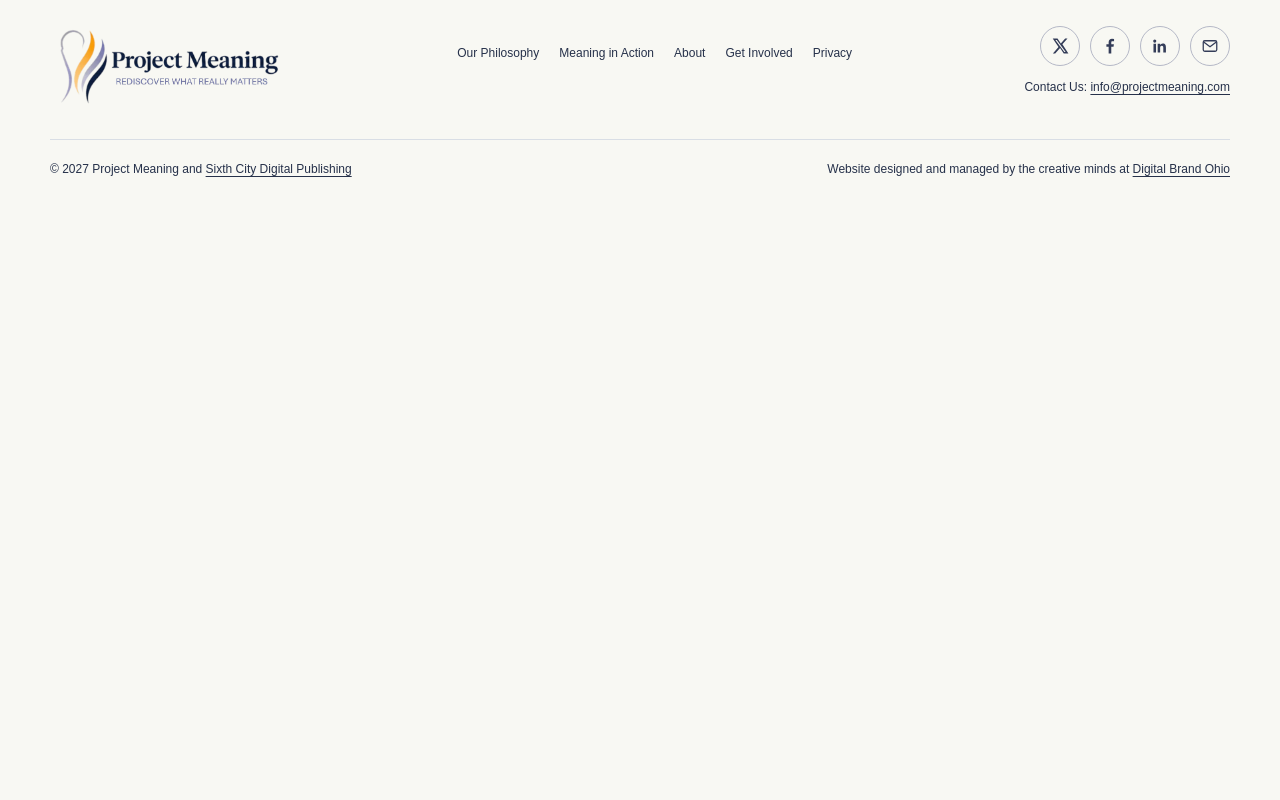
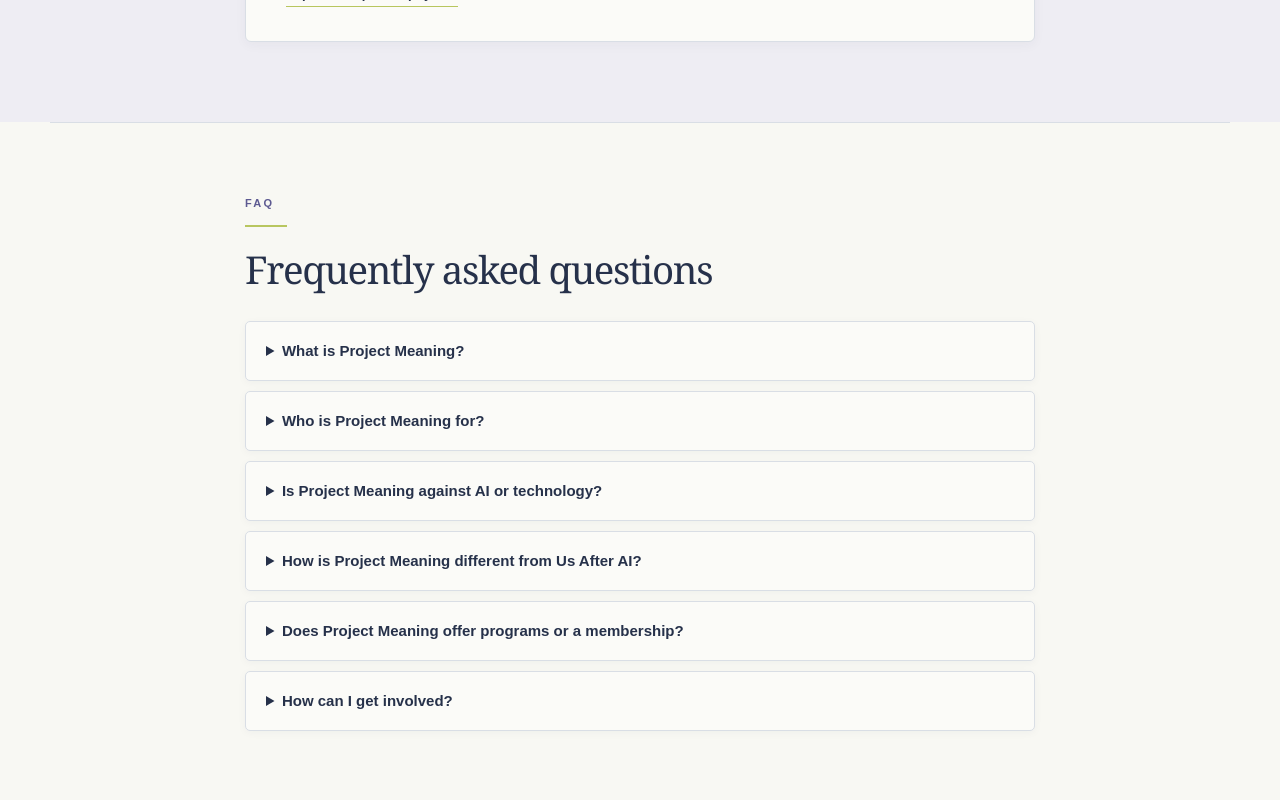
Before and after one commit to SixthCityTech/project-meaning-website, a Next.js app: page / in a window 1280 px wide. Shown: the part 3860-4660 px from the top of the page. Before the commit the page ends 4084 px from the top, so only its background shows below. Built offline with nearby package versions, Linux system fonts and the light colour scheme; no server answers.

Commit message:
Add homepage answer summary and FAQs

```diff
--- a/src/app/style.css
+++ b/src/app/style.css
@@ -90,3 +90,5 @@
 .editorial-card-image{height:auto;aspect-ratio:16/9}.story-hero-frame{aspect-ratio:16/9;max-height:440px;background:#ecebf0;border-radius:6px;overflow:hidden}.story-hero-frame picture,.story-hero-frame img{display:block;width:100%;height:100%}.story-hero-frame img{object-fit:contain}@media(max-width:600px){.story-hero-frame{max-height:280px}}
 
 .journey-flip-card:first-child .journey-brand img{width:265px}@media(max-width:700px){.journey-flip-card:first-child .journey-brand img{width:250px}}
+
+.home-answer-section{background:#eeedf3}.home-answer-card,.home-faq-inner{max-width:790px;margin:0 auto}.home-answer-card{background:#fbfbf8;border:1px solid var(--line);border-radius:6px;padding:36px 40px;box-shadow:0 3px 12px #26314a0b}.home-answer-card h2,.home-faq-inner h2{font-size:clamp(32px,3vw,42px)}.home-answer-card p:not(.eyebrow),.home-answer-card li,.home-faq-list p{font-size:15px;line-height:1.7}.home-answer-card ul{padding-left:22px;margin:20px 0 28px}.home-answer-card li{margin:8px 0}.home-faq-list{display:grid;gap:10px;margin-top:30px}.home-faq-list details{background:#fbfbf8;border:1px solid var(--line);border-radius:5px;box-shadow:0 2px 8px #26314a0a}.home-faq-list summary{padding:17px 20px;cursor:pointer;font-size:15px;font-weight:700}.home-faq-list p{margin:0;padding:0 20px 19px;color:#4d5568}@media(max-width:700px){.home-answer-card{padding:26px 23px}.home-faq-list summary{padding:15px 17px}}
--- /dev/null
+++ b/src/components/home-answers.tsx
@@ -0,0 +1,16 @@
+const faqs = [
+  {question:'What is Project Meaning?',answer:'Project Meaning is a developing initiative exploring how people can find purpose, dignity, connection, and meaning as AI changes work and everyday life.'},
+  {question:'Who is Project Meaning for?',answer:'It is for people who are curious about living a fulfilling, human-centered life and want to explore what remains meaningful as AI reshapes work and creation.'},
+  {question:'Is Project Meaning against AI or technology?',answer:'No. Project Meaning is not anti-technology. It considers the changes AI may bring while exploring human capacities and practices that help make life meaningful.'},
+  {question:'How is Project Meaning different from Us After AI?',answer:'Project Meaning focuses on practical ways to cultivate purpose, creativity, relationships, and contribution in everyday life. Us After AI explores the broader human and societal transition brought about by AI.'},
+  {question:'Does Project Meaning offer programs or a membership?',answer:'Project Meaning is in development. The possibilities on this site are areas of inquiry and potential future activity, not current programs or a membership.'},
+  {question:'How can I get involved?',answer:'Share your questions, ideas, or interest by emailing info@projectmeaning.com. Your perspective can help shape the initiative as it develops.'},
+];
+
+export default function HomeAnswers(){
+  return <>
+    <section className="home-answer-section section-line" aria-labelledby="home-answer-title"><div className="wrap"><div className="home-answer-card"><p className="eyebrow">Answer engine summary</p><h2 id="home-answer-title">What is Project Meaning?</h2><p>Project Meaning explores how people can find purpose, dignity, connection, and meaning as AI changes work and everyday life. It is for people seeking practical ways to live a fulfilling, human-centered life.</p><ul><li>Explore human identity and purpose in a changing world.</li><li>Reconnect with curiosity, creativity, relationships, and contribution.</li><li>Turn questions about meaning into thoughtful, everyday action.</li></ul><LinkToPhilosophy/></div></div></section>
+    <section className="home-faq-section wrap section-line" aria-labelledby="home-faq-title"><div className="home-faq-inner"><p className="eyebrow">FAQ</p><h2 id="home-faq-title">Frequently asked questions</h2><div className="home-faq-list">{faqs.map(({question,answer})=><details key={question}><summary>{question}</summary><p>{answer}</p></details>)}</div></div></section>
+  </>;
+}
+function LinkToPhilosophy(){return <a className="text-link" href="/our-philosophy">Explore our philosophy <span aria-hidden="true">↗</span></a>}
```
Also changed, not shown: src/app/page.tsx (+2 -1 lines).
